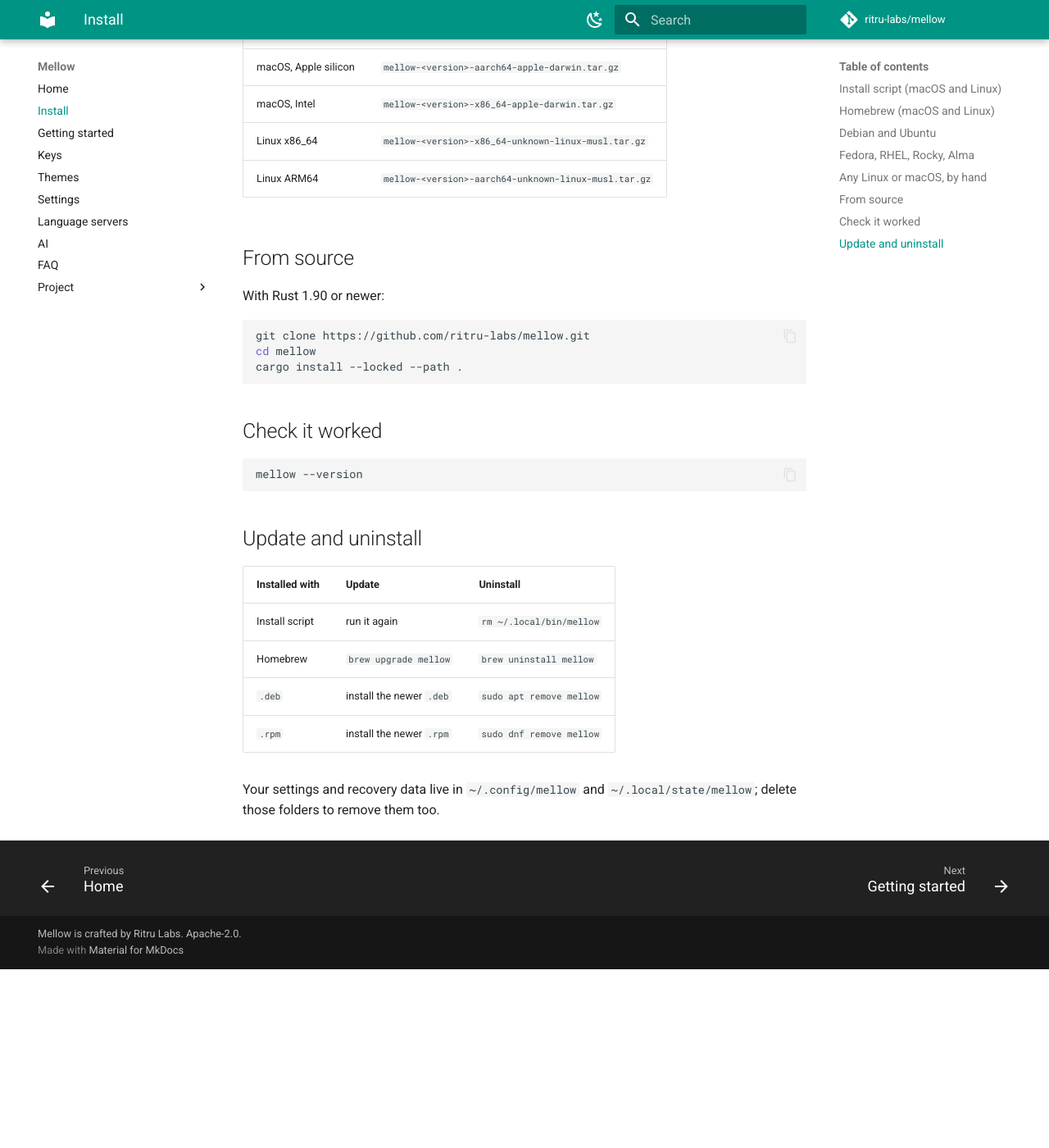
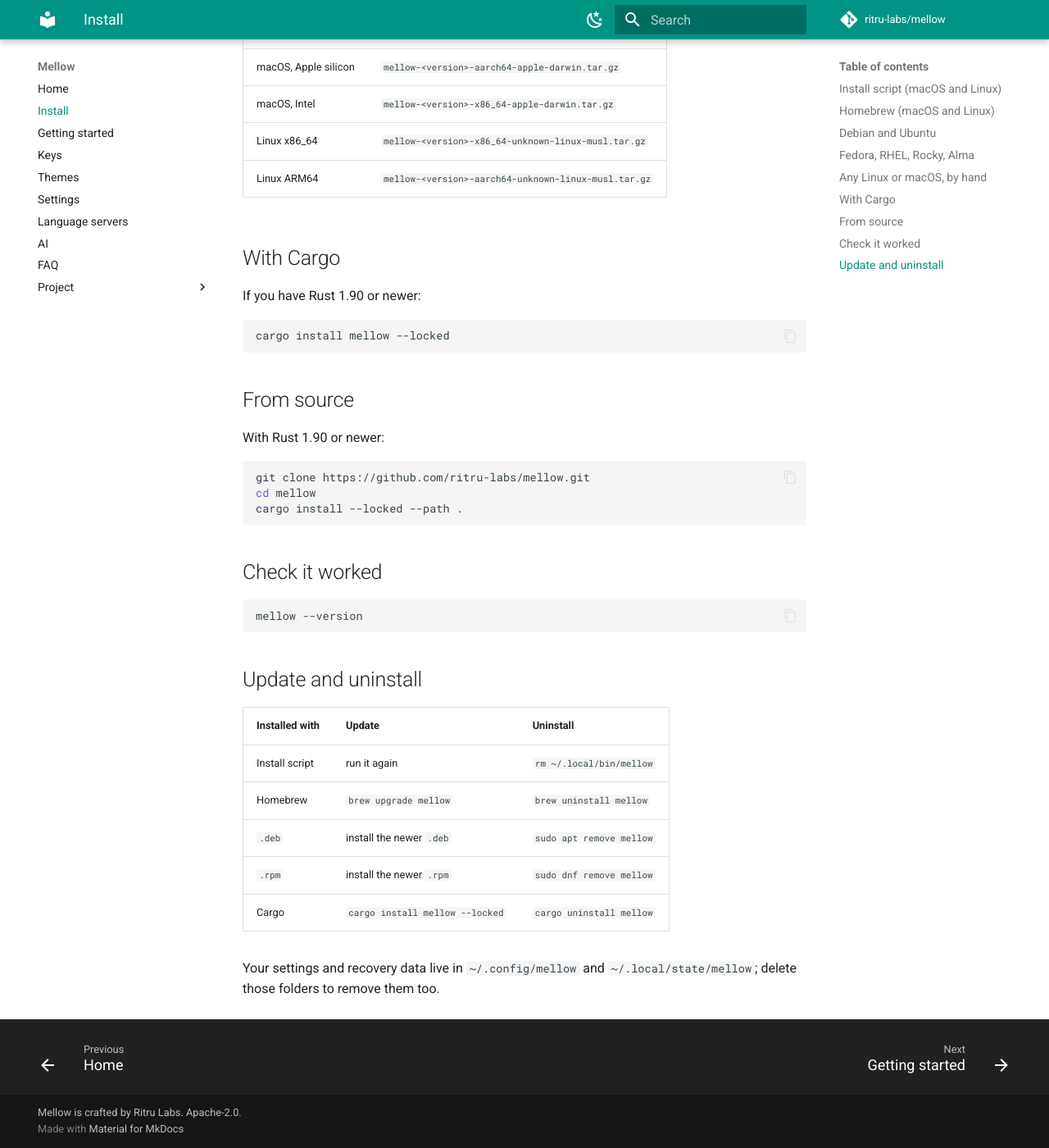
Before and after one commit to ritru-labs/mellow, an MkDocs documentation site: the page built from docs/install.md, in a window 1280 px wide and 1400 px high, scrolled down 1456 px. Shown: the whole window at 82% size. Built offline with MkDocs 1.6.1 and Material for MkDocs 9.7.7, drawn with Linux system fonts in a browser that asks for light colours; comment, search, counter and statistics services are not loaded; before the commit the page ends 2638 px from its top, so only the background shows below that.

Commit message:
docs: add cargo install, now that mellow 0.2.0 is on crates.io
Verified with a fresh `cargo install mellow --locked` from crates.io.

````diff
--- a/docs/install.md
+++ b/docs/install.md
@@ -64,6 +64,14 @@
 | Linux x86_64 | `mellow-<version>-x86_64-unknown-linux-musl.tar.gz` |
 | Linux ARM64 | `mellow-<version>-aarch64-unknown-linux-musl.tar.gz` |
 
+## With Cargo
+
+If you have Rust 1.90 or newer:
+
+```bash
+cargo install mellow --locked
+```
+
 ## From source
 
 With Rust 1.90 or newer:
@@ -88,6 +96,7 @@
 | Homebrew | `brew upgrade mellow` | `brew uninstall mellow` |
 | `.deb` | install the newer `.deb` | `sudo apt remove mellow` |
 | `.rpm` | install the newer `.rpm` | `sudo dnf remove mellow` |
+| Cargo | `cargo install mellow --locked` | `cargo uninstall mellow` |
 
 Your settings and recovery data live in `~/.config/mellow` and
 `~/.local/state/mellow`; delete those folders to remove them too.
````
Also changed, not shown: README.md (+6 -0 lines).
